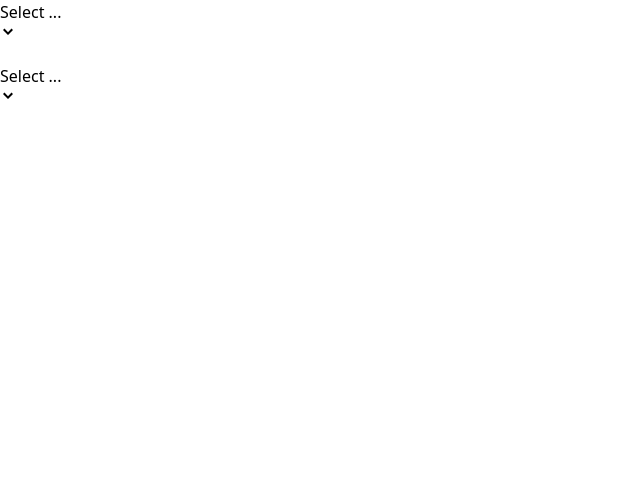
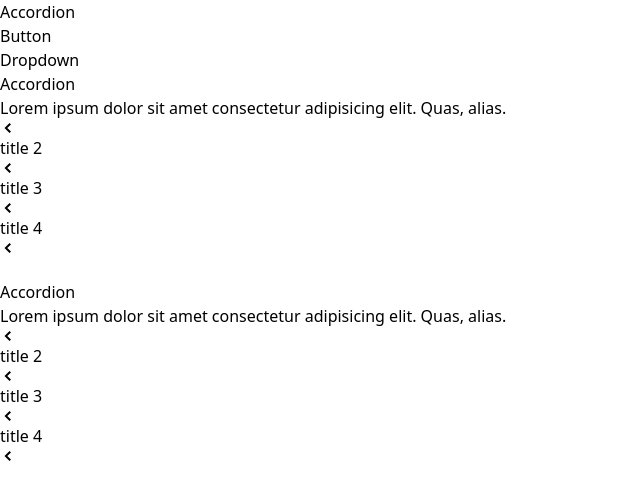
Before and after one commit to mdimran1409036/comps-react, a React (Vite) app: page / in a window 1280 px wide. Shown: the top 500 px of the page, without its empty margins (0-640 px from the left). Built offline with nearby package versions, Linux system fonts and the light colour scheme.

Commit message:
custom routing added

```diff
--- a/src/App.jsx
+++ b/src/App.jsx
@@ -1,17 +1,34 @@
-
-// import ButtonPage from "./pages/ButtonPage";
-
-// import AccordionPage from "./pages/AccordionPage";
-
+import ButtonPage from "./pages/ButtonPage";
+import AccordionPage from "./pages/AccordionPage";
+import SideBar from "./components/SideBar";
 import DropdownPage from "./pages/DropdownPage";
+import { useEffect, useState } from "react";
 function App() {
+  const [path, setPath] = useState("/");
+  useEffect(() => {
+    const pathName = window.location.pathname;
+    setPath(pathName);
+  }, []);
+  const handlePath = (pathName) => {
+    let url = "/" + pathName;
+    if (url === "/accordion") {
+      url = "/";
+    }
+    setPath(url);
+    history.replaceState(
+      { additionalInformation: "Updated the URL with JS" },
+      pathName,
+      url
+    );
+    document.title= pathName
+  };
   return (
-
-    <>
-      {/* <ButtonPage/> */}
-      {/* <AccordionPage/> */}
-      <DropdownPage/>
-    </>
+    <div className="flex gap-4 p-1">
+      <SideBar handlePath={handlePath} />
+      {path === "/" && <AccordionPage />}
+      {path === "/button" && <ButtonPage />}
+      {path === "/dropdown" && <DropdownPage />}
+    </div>
   );
 }
 
--- a/src/components/Accordion.jsx
+++ b/src/components/Accordion.jsx
@@ -3,7 +3,11 @@ import AccordionPannel from "./AccordionPannel";
 const Accordion = () => {
   const [activeAccordionPannel, setActiveAccordionPannel] = useState(null);
   const data = [
-    { id: 1, title: "title 1", body: "body 1" },
+    {
+      id: 1,
+      title: "Lorem ipsum dolor sit amet consectetur adipisicing elit. Quas, alias.",
+      body: "Lorem ipsum dolor sit amet consectetur adipisicing elit. A, in officiis? Doloribus non molestiae nesciunt corrupti, ullam dignissimos temporibus esse, tenetur perspiciatis dolores similique autem quod natus vel praesentium numquam.",
+    },
     { id: 2, title: "title 2", body: "body 2" },
     { id: 3, title: "title 3", body: "body 3" },
     { id: 4, title: "title 4", body: "body 4" },
--- a/src/components/AccordionPannel.jsx
+++ b/src/components/AccordionPannel.jsx
@@ -4,7 +4,7 @@ const AccordionPannel = ({ item, isExpanded, handleClickOnAccordionPannel }) =>
   return (
     <div
       key={item.id}
-      className=" border-black border w-2/4 mx-auto p-3 bg-green-100 "
+      className=" border-black border mx-auto p-3 bg-green-100 "
     >
       <div
         className="flex justify-between bg-gray-50 p-2 border-b cursor-pointer rounded-t-md"
--- a/src/components/Dropdown.jsx
+++ b/src/components/Dropdown.jsx
@@ -35,7 +35,7 @@ const Dropdown = ({ options, value, onChange }) => {
   ));
 
   return (
-    <div className="w-1/2 mx-auto  border-gray-500 border" ref={dropdown}>
+    <div className="border-gray-500 border" ref={dropdown}>
       <Pannel
         className="flex justify-between "
         onClick={() => setIsOpen((prev) => !prev)}
--- /dev/null
+++ b/src/components/SideBar.jsx
@@ -0,0 +1,15 @@
+const SideBar = ({handlePath}) => {
+  const handleClick = (componentName) => {
+    handlePath(componentName.toLowerCase())
+  };
+  return (
+    <ul className="flex flex-col w-48 border gap-4 p-2">
+      {["Accordion", "Button", "Dropdown"].map((componentName, index) => (
+        <li className="cursor-pointer" onClick={()=>handleClick(componentName)} key={index}>
+          {componentName}
+        </li>
+      ))}
+    </ul>
+  );
+};
+export default SideBar;
--- a/src/pages/DropdownPage.jsx
+++ b/src/pages/DropdownPage.jsx
@@ -24,7 +24,7 @@ const DropdownPage = () => {
   };
 
   return (
-    <div className="hello">
+    <div className="w-1/2">
       <Dropdown options={colors} onChange={handleColor} value={color} />
       <br />
       <Dropdown options={fruits} onChange={handleFruits} value={fruit} />
```
